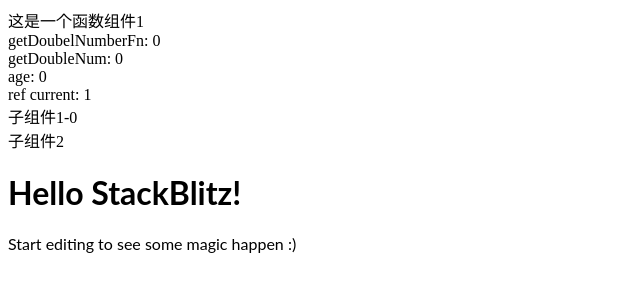
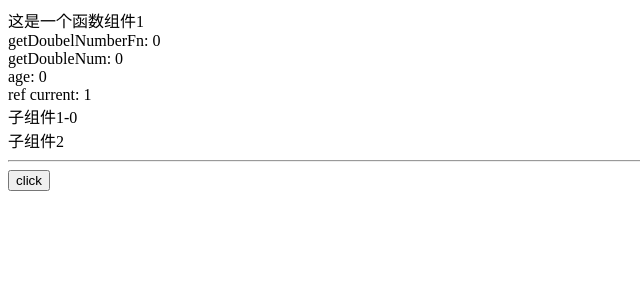
Before and after one commit to zzcandor/react-js-tutorial, a React (Create React App) app: page / in a window 1280 px wide. Shown: the top 300 px of the page, without its empty margins (0-640 px from the left). Built offline with nearby package versions, Linux system fonts and the light colour scheme.

Commit message:
1 file modified, 1 added

```diff
--- a/src/App.js
+++ b/src/App.js
@@ -1,13 +1,14 @@
 import React from "react";
 import "./style.css";
 import StateFunction from "./components/StateFunction";
+import UseRef from "./components/UseRef";
 
 export default function App() {
   return (
     <div>
       <StateFunction />
-      <h1>Hello StackBlitz!</h1>
-      <p>Start editing to see some magic happen :)</p>
+      <hr />
+      <UseRef />
     </div>
   );
 }
--- /dev/null
+++ b/src/components/UseRef.js
@@ -0,0 +1,14 @@
+import React, { useRef, useEffect } from "react";
+function UseRef() {
+  // DOM ref。ref 既可以定义DOM ref，也可以定义变量ref
+  const btnRef = useRef(null);
+  useEffect(() => {
+    console.log(btnRef.current);
+  }, []);
+  return (
+    <div>
+      <button ref={btnRef}> click</button>
+    </div>
+  );
+}
+export default UseRef;
```
